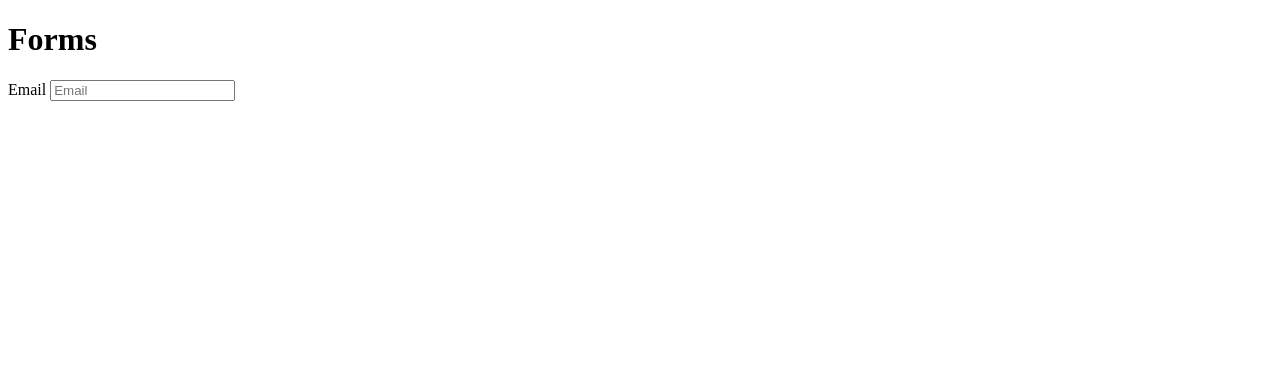
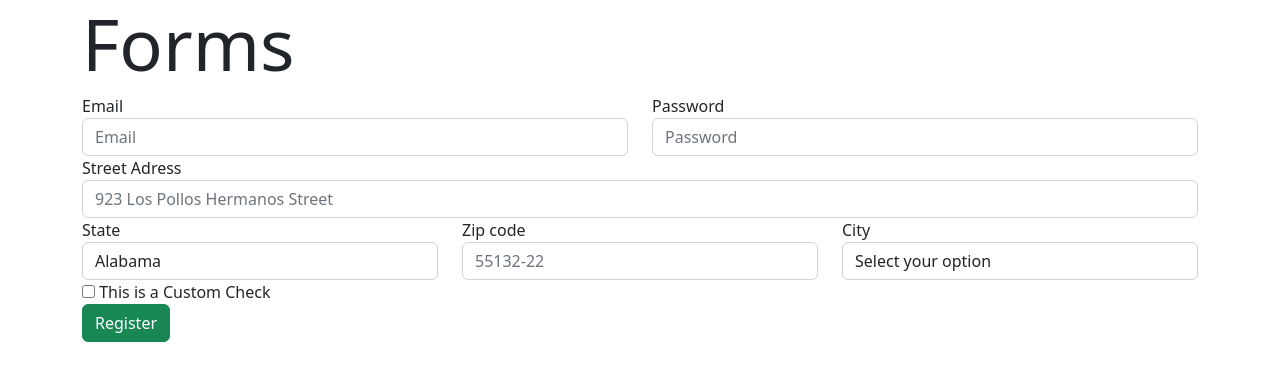
Before and after one commit to DiegoYegros/FrontEndCourse, a plain HTML site: page Bootstrap/forms/index.html in a window 1280 px wide. Drawn offline with nearby package versions, Linux system fonts and the light colour scheme; files that its build step writes are made by us from their sources.

Commit message:
Bootstrap Forms

```diff
--- a/Bootstrap/forms/index.html
+++ b/Bootstrap/forms/index.html
@@ -6,18 +6,65 @@
     <meta http-equiv="X-UA-Compatible" content="IE=edge">
     <meta name="viewport" content="width=device-width, initial-scale=1.0">
     <title>Bootstrap Forms</title>
-    <script src="//ajax.googleapis.com/ajax/libs/jquery/1.7.2/jquery.min.js"></script>
-    <script src="themes/default/bootstrap/js/bootstrap.js"></script>
+    <link rel="stylesheet" href="app.css">
+    <link href="https://cdn.jsdelivr.net/npm/bootstrap@5.2.1/dist/css/bootstrap.min.css" rel="stylesheet"
+        integrity="sha384-iYQeCzEYFbKjA/T2uDLTpkwGzCiq6soy8tYaI1GyVh/UjpbCx/TYkiZhlZB6+fzT" crossorigin="anonymous">
 </head>
 
 <body>
     <div class="container">
         <h1 class="display-2">Forms</h1>
-        <form action="#nowhere">
+        <form action=" #nowhere">
+            <div class="row">
+                <div class="form-group col-md-6">
+                    <label for="email">Email</label>
+                    <input type="email" class="form-control" id="email" placeholder="Email">
+                </div>
+                <div class="form-group col-md-6">
+                    <label for="password">Password</label>
+                    <input type="password" class="form-control" id="password" placeholder="Password">
+                </div>
+                <div class="form-group">
+                    <label for="address">Street Adress</label>
+                    <input type="text" placeholder="923 Los Pollos Hermanos Street" id="address" class="form-control">
+                </div>
+            </div>
+            <div class="row">
+                <div class="form-group col-md-4">
+                    <label for="state">State</label>
+                    <select class="form-control" name="state" id="state">
+                        <option value="AL">Alabama</option>
+                        <option value="AK">Alaska</option>
+                    </select>
+                </div>
+                <div class="form-group col-md-4">
+                    <label for="zip">Zip code</label>
+                    <input type="text" class="form-control" id="zip" placeholder="55132-22">
+                </div>
+                <div class="form-group col-md-4">
+                    <label for="city">City</label>
+                    <select class="form-control" name="city" id="city">
+                        <option value="" selected disabled hidden>Select your option</option>
+                        <option value="LA">Los Angeles</option>
+                        <option value="NY">New York</option>
+                    </select>
+                </div>
+            </div>
+            <!-- <div class="form-check">
+                <input type="checkbox" class="form-check-input" value="" id="defaultCheck1">
+                <label class="form-check-label" for="defaultCheck1">
+                    Sign Me Up
+                </label>
+            </div> -->
             <div class="form-group">
-                <label for="email">Email</label>
-                <input type="email" class="form-control" id="email" placeholder="Email">
+                <div class="custom-control custom-checkbox">
+                    <input type="checkbox" class="custom-control-input" value="" id="customCheck1">
+                    <label class="custom-control-label" for="customCheck1">
+                        This is a Custom Check
+                    </label>
+                </div>
             </div>
+            <button type="submit" class="btn btn-success">Register</button>
         </form>
     </div>
     <script src="//ajax.googleapis.com/ajax/libs/jquery/1.7.2/jquery.min.js"></script>
```
